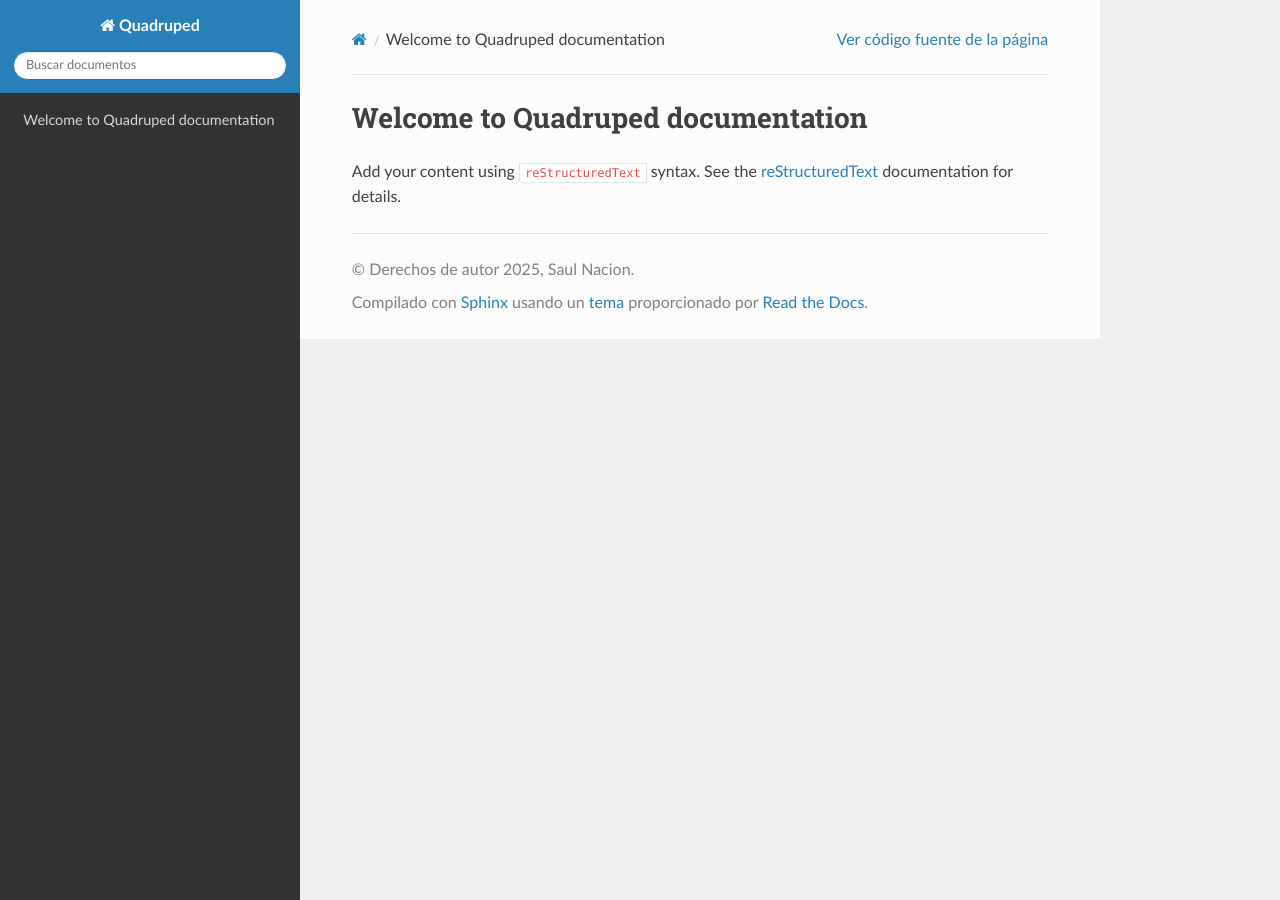
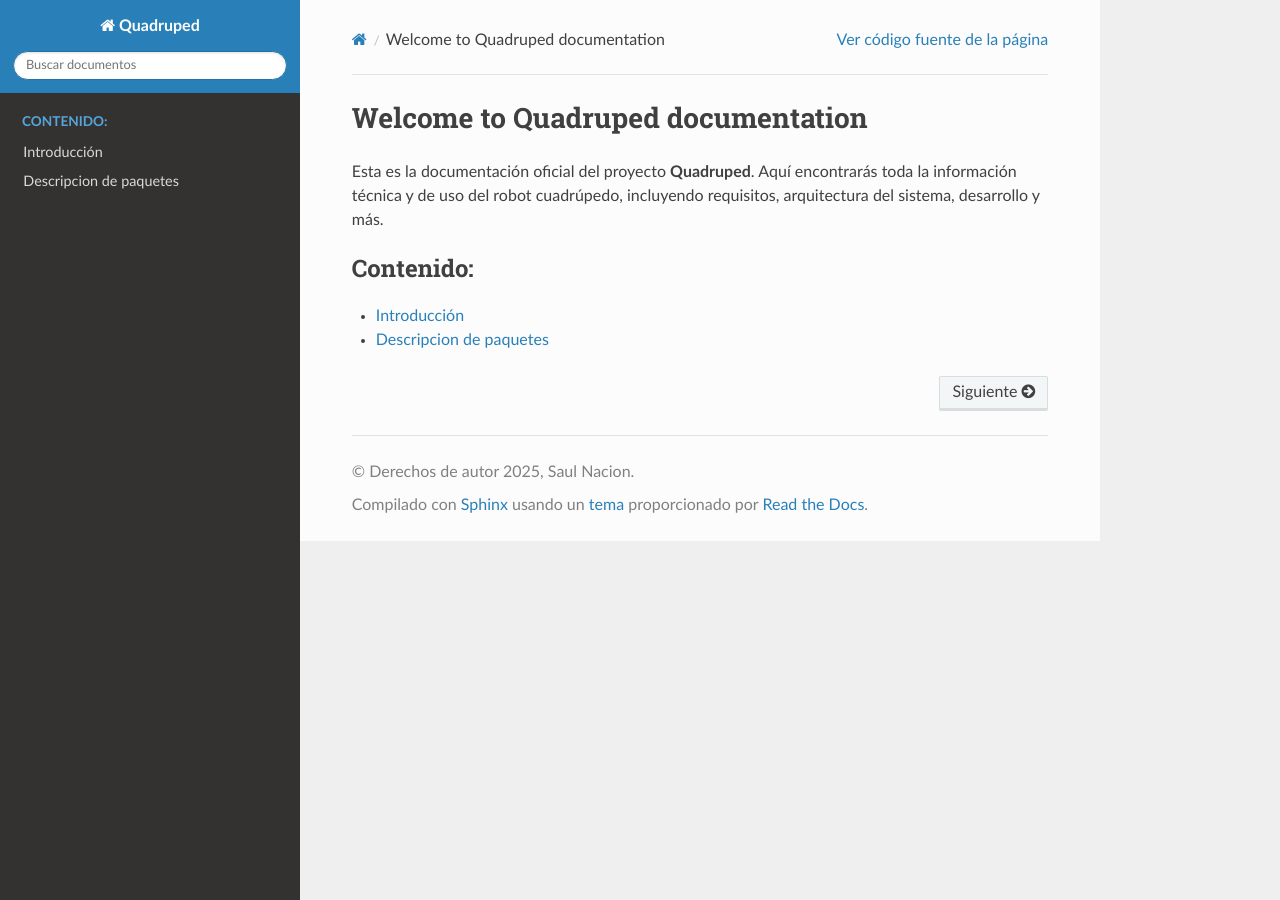
Before and after one commit to mbrq13/Quadruped-Project, a Sphinx documentation site: the page built from source/index.rst, in a window 1280 px wide. Built offline with Sphinx 7.4.7 and the Read the Docs theme 3.1.0, drawn with Linux system fonts in a browser that asks for light colours.

Commit message:
feat: add initial documentation structure and package descriptions

```diff
--- a/requirements.txt
+++ b/requirements.txt
@@ -1 +1,2 @@
 sphinx-rtd-theme==3.0.2
+myst-parser
--- a/source/conf.py
+++ b/source/conf.py
@@ -13,7 +13,9 @@
 # -- General configuration ---------------------------------------------------
 # https://www.sphinx-doc.org/en/master/usage/configuration.html#general-configuration
 
-extensions = []
+extensions = [
+    'myst_parser',         # Para usar archivos Markdown (.md)
+]
 
 templates_path = ['_templates']
 exclude_patterns = []
--- a/source/index.rst
+++ b/source/index.rst
@@ -4,13 +4,13 @@
    contain the root `toctree` directive.
 
 Welcome to Quadruped documentation
-=======================
+==================================
 
-Add your content using ``reStructuredText`` syntax. See the
-`reStructuredText <https://www.sphinx-doc.org/en/master/usage/restructuredtext/index.html>`_
-documentation for details.
-
+Esta es la documentación oficial del proyecto **Quadruped**. Aquí encontrarás toda la información técnica y de uso del robot cuadrúpedo, incluyendo requisitos, arquitectura del sistema, desarrollo y más.
 
 .. toctree::
    :maxdepth: 2
-   :caption: Contents:
+   :caption: Contenido:
+
+   introduccion
+   packages_doc
```
Also changed, not shown: source/introduccion.rst (added, +11 -0 lines), source/packages_doc.md (added, +37 -0 lines).
